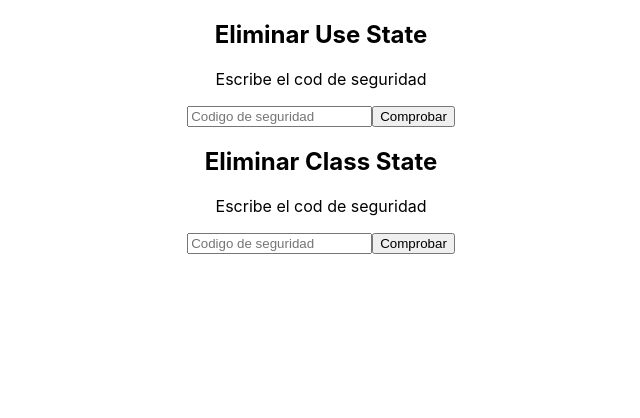
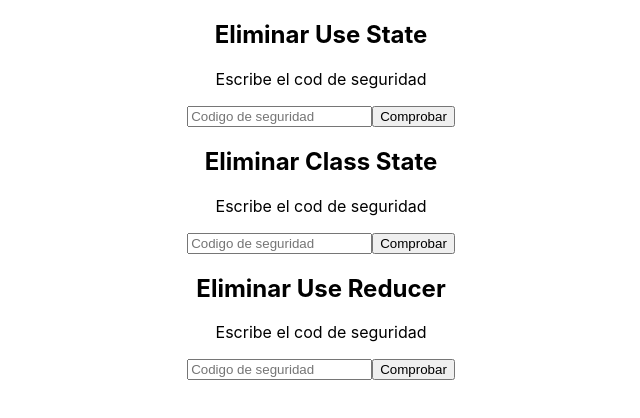
Before and after one commit to Nolazo/manejo-estado-reactjs, a React (Create React App) app: page / in a window 1280 px wide. Shown: the top 418 px of the page, without its empty margins (319-959 px from the left). Built offline with nearby package versions, Linux system fonts and the light colour scheme.

Commit message:
Cambio de paradigma a reducers

```diff
--- a/src/App.js
+++ b/src/App.js
@@ -1,6 +1,7 @@
 import React from 'react'
 import { UseState } from './UseState.js'
 import { ClassState } from './ClassState.js'
+import { UseReducer} from './UseReducer.js'
 import './App.css'
 
 function App() {
@@ -8,6 +9,7 @@ function App() {
     <div className="App">
       <UseState name="Use State" />
       <ClassState name="Class State" />
+      <UseReducer name="Use Reducer" />
     </div>
   );
 }
--- /dev/null
+++ b/src/UseReducer.js
@@ -0,0 +1,155 @@
+import React from "react"
+
+const SECURITY_CODE = 'paradigma'
+
+function UseReducer({name}){
+  const [state, dispatch] = React.useReducer(reducer, initialState)
+
+  console.log(state)
+
+  React.useEffect(() => {
+    console.log("Empezando efect")
+
+    if (!!state.loading) {
+      setTimeout(() => {
+        console.log("Haciendo validacion")
+
+        if (state.value === SECURITY_CODE) {
+          dispatch({type: 'CONFIRM'})
+        }else{
+          dispatch({type: 'ERROR'})
+        }
+
+        console.log("Terminando validacion")
+      }, 500)
+    }
+
+    console.log("Finalizando efect")
+  }, [state.loading])
+  //los [] vacio indican que el efecto se
+  //ejecuta solo cuando se renderiza por primera vez el component
+
+ if (!state.deleted && !state.confirmed) {
+  return(
+    <div>
+    <h2>Eliminar {name}</h2>
+    <p>Escribe el cod de seguridad</p>
+
+    {/* FORMA 3 */}
+    {(state.error && !state.loading) && (
+      <p>Error</p>
+    )}
+
+
+    {state.loading && (
+      <p>loading...</p>
+    )}
+
+    <input type="text"
+      placeholder="Codigo de seguridad"
+      value={state.value}
+      onChange={(event) => {
+        dispatch({type: 'WRITE', payload: event.target.value})
+      }}
+    />
+    <button
+      onClick={() => {
+        dispatch({type: 'CHECK'})
+      }}
+    >Comprobar</button>
+  </div>
+  )
+ }else if (!!state.confirmed && !state.deleted) {
+  return (
+    <React.Fragment>
+      <p>Tas seguro??</p>
+      <button
+        onClick={() => {
+          dispatch({type: 'DELETE'})
+        }}
+      >
+        Yep
+      </button>
+      <button
+        onClick={() => {dispatch({type: 'RESET'})}}
+      >
+        Nop
+      </button>
+    </React.Fragment>
+  )
+ }else {
+  return(
+    <React.Fragment>
+      <p>Eliminado con exito</p>
+      <button
+        onClick={() => {dispatch({type: 'RESET'})}}
+      >
+        Volver atras
+      </button>
+    </React.Fragment>
+    )
+  }
+ }
+
+ //=====REDUCER=====
+const initialState ={
+  value: '',
+  error: false,
+  loading: false,
+  deleted: false,
+  confirmed: false
+}
+
+ const reducerObj = (state, payload) =>({
+  'CONFIRM': {...state, error: false, loading: true,
+    confirmed: true},
+  'ERROR': {...state, loading: false, error: true},
+  'WRITE': {...state, value: payload},
+  'CHECK': {...state, loading: true},
+  'DELETE': {...state, deleted: true},
+  'RESET': {...state, confirmed: false, deleted: false,
+    value: '', loading: false, error: false}
+ })
+  const reducer = (state, action) => {
+    if(reducerObj(state)[action.type]){
+      return reducerObj(state, action.payload)[action.type]
+    }else{
+      return state
+    }
+  }
+
+
+// FORMA 1
+// const reducerIf = (state, action) => {
+//   if (action.type === 'ERROR') {
+//     return{
+//       ...state, error: true, loading: false
+//     }
+//   }else if(action.type === 'CHECK') {
+//     return{
+//       ...state, loading: true
+//     }
+//   }else{
+//     return {
+//       ...state
+//     }
+//   }
+// }
+
+// FORMA 2
+// const reducer = (state, action) => {
+//   switch (action.type) {
+//     case 'ERROR':
+//       return{
+//         ...state, error: true, loading: false
+//       }
+//     case 'CHECK':
+//       return{
+//         ...state, loading: true
+//       }
+//     default:
+//       return state
+//   }
+// }
+
+export {UseReducer}
```
Also changed, not shown: UseReducer.js (deleted, +0 -59 lines).
